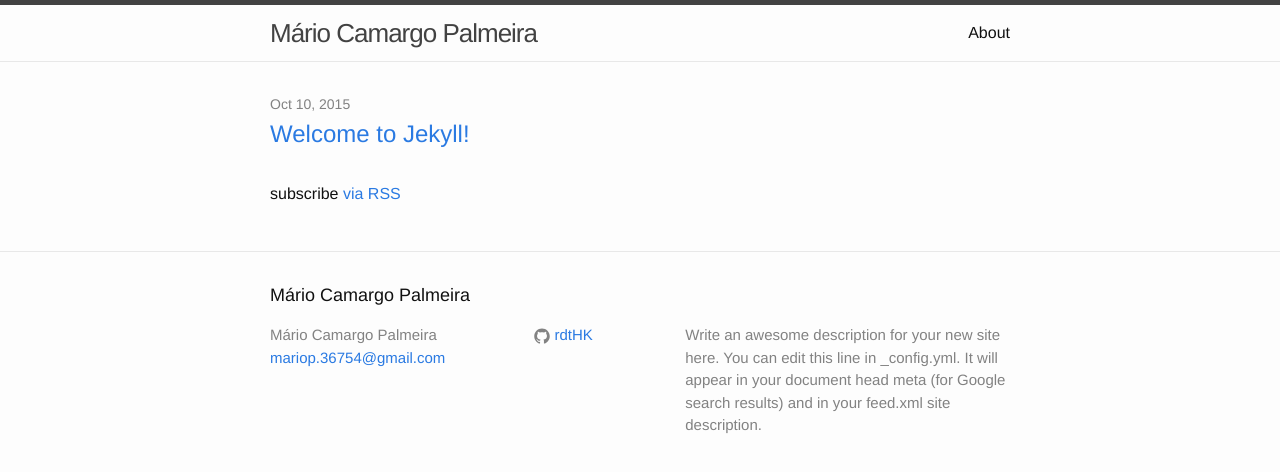
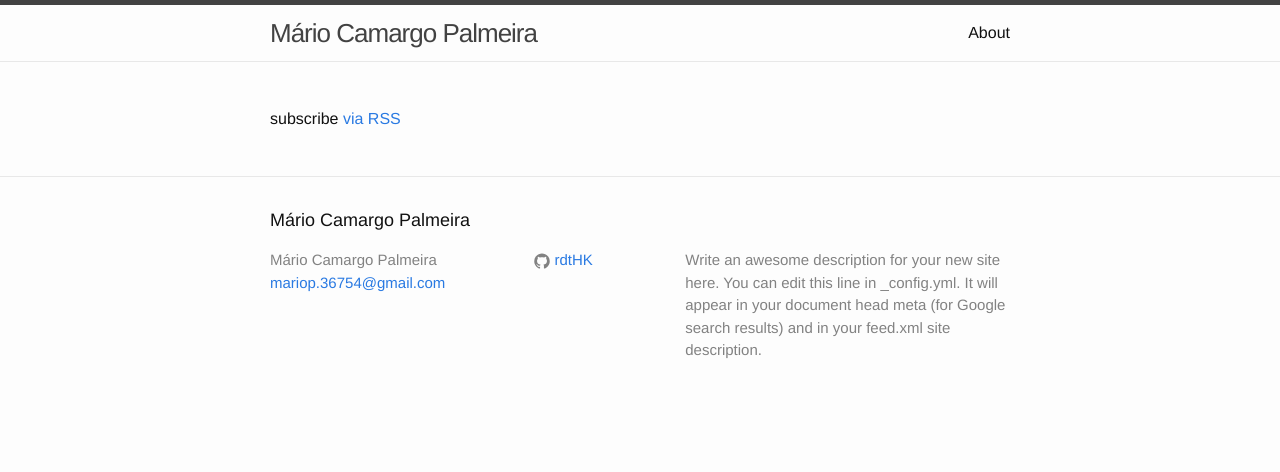
Before and after one commit to rdtHK/rdtHK.github.io, a Jekyll site: the page built from index.html, in a window 1280 px wide. Shown: the top 472 px of the page. Built offline with Jekyll 4.4.1, drawn with Linux system fonts in a browser that asks for light colours; the list of posts is cut into pages by our own code; a file with an impossible date is left out.

```diff
--- a/_posts/2015-10-10-welcome-to-jekyll.markdown
+++ b/_posts/2015-10-10-welcome-to-jekyll.markdown
@@ -1,10 +1,11 @@
 ---
 layout: post
 title: "Welcome to Jekyll!"
-date: 2015-10-10T00:00:00.000Z
+date: {}
 categories: jekyll update
-published: true
+published: false
 ---
+
 
 
 Some changes to see whether or not prose.io is working properly.
```
